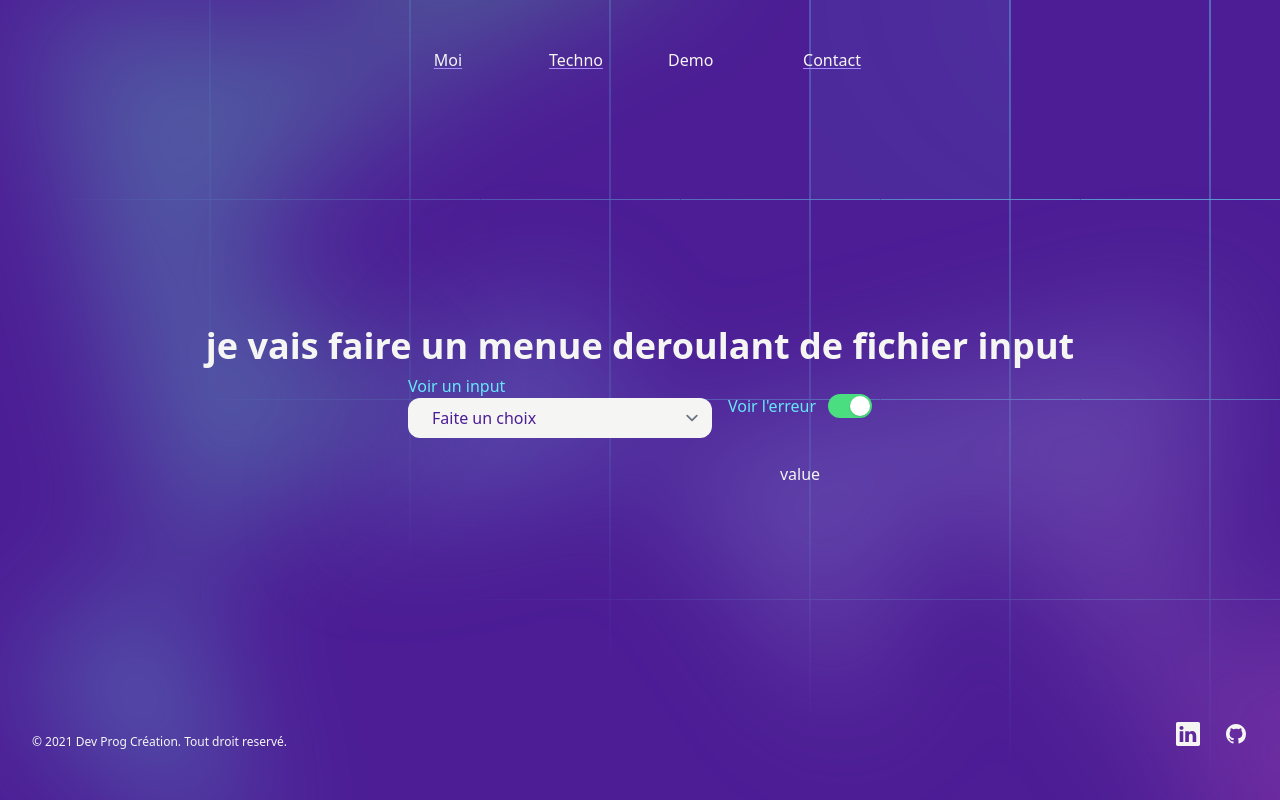
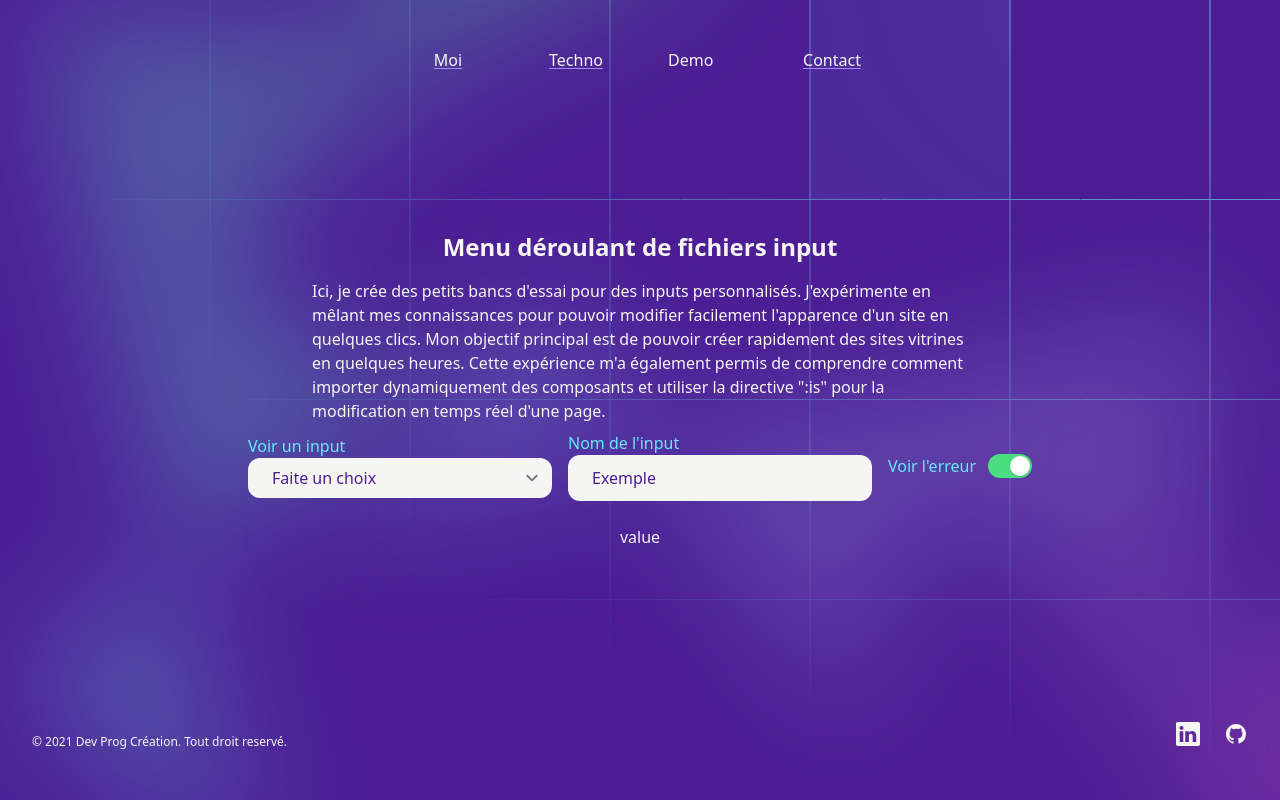
Before and after one commit to Robuchon/MaVitrine, a Vue app: page /input in a window 1280 px wide. Built offline with nearby package versions, Linux system fonts and the light colour scheme; what prettier-plugin-tailwindcss would draw is missing.

Commit message:
amélioration de la page input

```diff
--- a/src/pages/Input.vue
+++ b/src/pages/Input.vue
@@ -1,23 +1,33 @@
 <template>
-  <div class="flex flex-col items-center w-full">
-    <h1>je vais faire un menue deroulant de fichier input</h1>
-    <div class="flex items-center">
+  <div class="flex w-full max-w-2xl flex-col items-center">
+    <h3>Menu déroulant de fichiers input</h3>
+<p>
+  Ici, je crée des petits bancs d'essai pour des inputs personnalisés. J'expérimente en mêlant mes connaissances pour pouvoir modifier facilement l'apparence d'un site en quelques clics. Mon objectif principal est de pouvoir créer rapidement des sites vitrines en quelques heures. Cette expérience m'a également permis de comprendre comment importer dynamiquement des composants et utiliser la directive ":is" pour la modification en temps réel d'une page.
+</p>
+
+    <div class="flex flex-col md:flex-row items-center">
       <InputsTarget
-      class=" w-80"
+        class="w-80"
         :data="selectInput"
         :error="''"
         v-model="testData.target"
       ></InputsTarget>
       <InputsTarget
-      class=" w-40"
+        class="w-80"
+        :data="nameInput"
+        :error="''"
+        v-model="testData.label"
+      ></InputsTarget>
+      <InputsTarget
+        class="w-40"
         :data="switchInput"
         :error="''"
         v-model="switchInput.value"
       ></InputsTarget>
     </div>
-    <div class="flex items-center">
+    <div class="flex flex-col items-center">
       <InputsTarget
-      class=" w-80"
+        class="w-80"
         :data="testData"
         :error="switchInput.value ? testError : ''"
         v-model="testData.value"
@@ -43,6 +53,13 @@ const selectInput = ref({
     { slot: "Input Text", value: "InputText" },
     { slot: "Input Switch", value: "InputSwitch" },
   ],
+});
+
+const nameInput = ref({
+  label: "Nom de l'input",
+  name: "nameInput",
+  type: "text",
+  target: "InputText",
 });
 
 const switchInput = ref({
```
Lines whose indentation alone changed are shown as unchanged.
